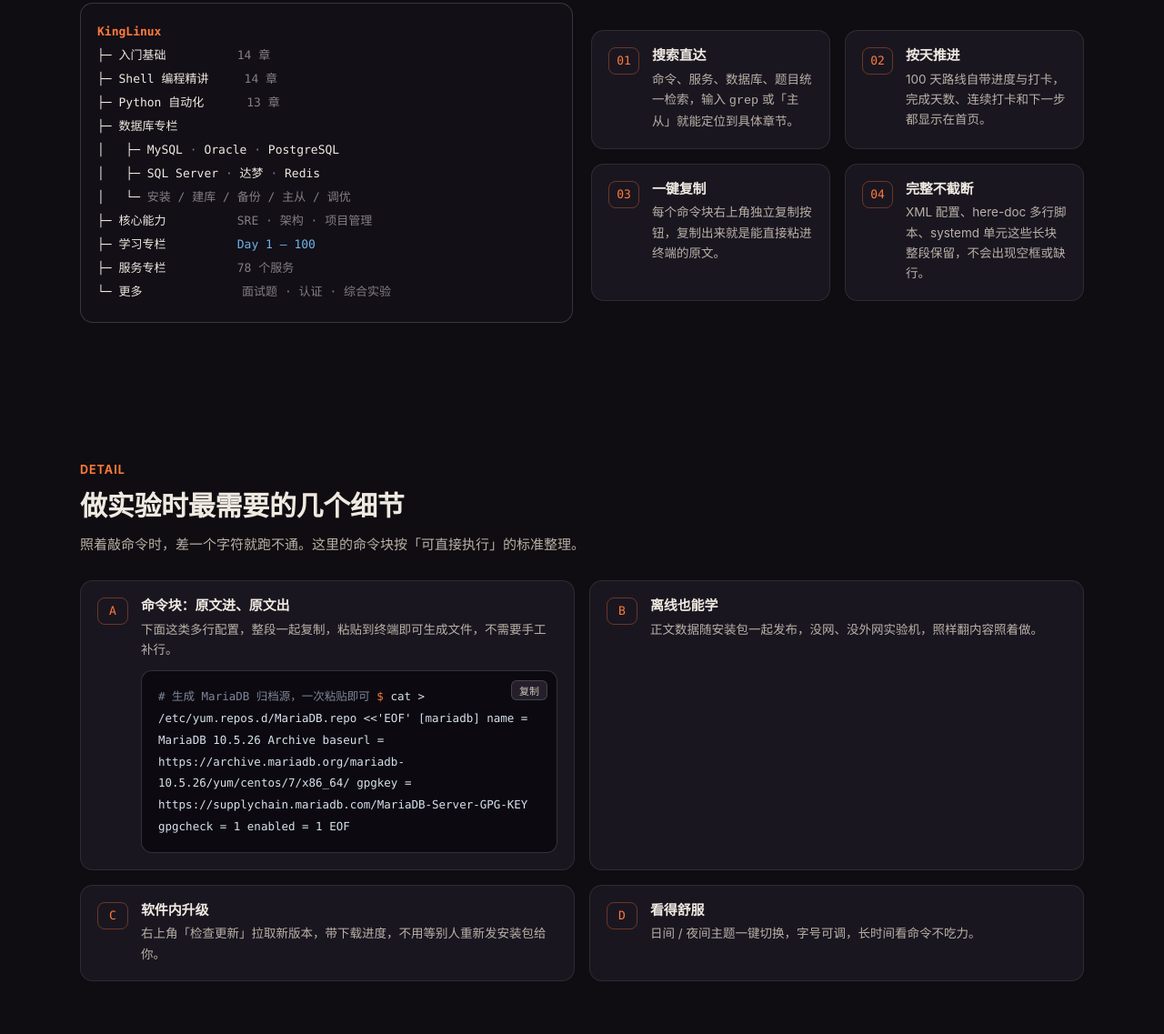
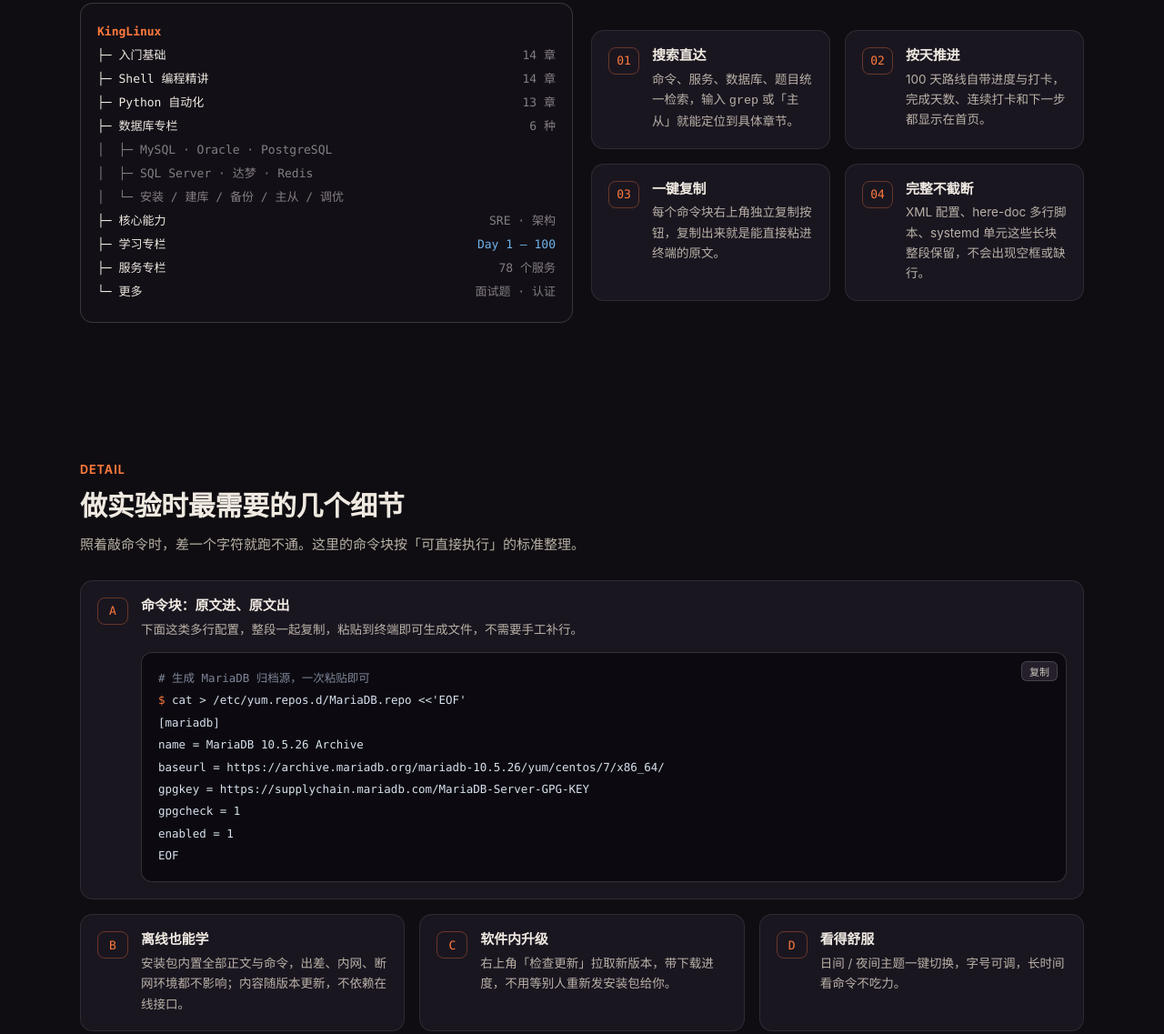
Before and after one commit to WangWeiXu921/kinglinux-site, a plain HTML site: page index.html in a window 1280 px wide. Shown: the part 2031-3168 px from the top of the page at 91% size. Drawn offline with Linux system fonts and the light colour scheme; no server answers.

Commit message:
fix: preserve code block line breaks and remove horizontal overflow

```diff
--- a/index.html
+++ b/index.html
@@ -158,18 +158,21 @@ section{scroll-margin-top:74px}
 .tree{
   font-family:var(--mono);font-size:13px;line-height:2;
   background:#120f16;border:1px solid var(--line-strong);border-radius:var(--radius);
-  padding:18px 18px 20px;overflow-x:auto;
+  padding:18px 18px 20px;overflow-x:auto;min-width:0;
 }
 .tree b{color:var(--accent);font-weight:600}
+.tree .row{display:flex;gap:10px;white-space:pre}
+.tree .lbl{flex:1;min-width:0}
+.tree .cnt{color:var(--ink-3);text-align:right;flex:0 0 auto}
 .tree .k{color:var(--ink)}
 .tree .c{color:var(--ink-3)}
 .tree .n{color:var(--blue)}
-.tree .row{white-space:pre}
 
 /* 特性列表 */
-.feat{display:grid;gap:16px;margin-top:30px}
-.feat-item{display:grid;grid-template-columns:34px 1fr;gap:14px;align-items:start;
+.feat{display:grid;gap:16px;margin-top:30px;min-width:0}
+.feat-item{display:grid;grid-template-columns:34px 1fr;gap:14px;align-items:start;min-width:0;
   background:var(--panel);border:1px solid var(--line);border-radius:var(--radius);padding:18px 18px}
+.feat-item > *{min-width:0}
 .feat-item .num{
   font-family:var(--mono);font-size:13px;color:var(--accent);
   border:1px solid rgba(255,122,61,.34);border-radius:8px;height:30px;display:grid;place-items:center;
@@ -178,18 +181,20 @@ section{scroll-margin-top:74px}
 .feat-item p{margin-top:5px;font-size:13.5px;color:var(--ink-2)}
 
 /* 命令块演示 */
+.code-wrap{position:relative;max-width:100%;min-width:0}
 .code{
-  font-family:var(--mono);font-size:12.5px;line-height:1.9;color:#d7e1ee;
+  font-family:var(--mono);font-size:12.5px;line-height:1.95;color:#d7e1ee;
   background:#0c0a10;border:1px solid var(--line-strong);border-radius:12px;
-  padding:16px 18px;overflow-x:auto;position:relative;
+  padding:16px 18px;overflow-x:auto;max-width:100%;
+  white-space:pre;
 }
 .code .c{color:#7d8598}
 .code .p{color:var(--accent)}
-.code .copy{
-  position:absolute;top:10px;right:10px;font-family:inherit;font-size:11px;
+.code-wrap .copy{
+  position:absolute;top:10px;right:10px;font-family:var(--mono);font-size:11px;
   color:#c9c2ba;background:#241f2b;border:1px solid var(--line-strong);border-radius:6px;padding:2px 8px;cursor:pointer;
 }
-.code .copy:hover{color:#fff;border-color:var(--accent)}
+.code-wrap .copy:hover{color:#fff;border-color:var(--accent)}
 
 /* ---------- 下载 ---------- */
 .dl{background:var(--bg-soft);border-top:1px solid var(--line);border-bottom:1px solid var(--line)}
@@ -216,6 +221,7 @@ section{scroll-margin-top:74px}
   background:var(--accent-soft);border:1px solid rgba(255,122,61,.3);color:var(--accent);
   font-family:var(--mono);font-size:11.5px;display:grid;place-items:center;
 }
+.dl-tip{margin-top:18px;font-size:12.5px;color:var(--ink-3);line-height:1.7;border-top:1px dashed var(--line);padding-top:12px}
 
 /* ---------- FAQ ---------- */
 .faq{display:grid;gap:10px;margin-top:30px}
@@ -244,6 +250,10 @@ footer{padding:44px 0 56px;border-top:1px solid var(--line)}
 .copy-line{margin-top:26px;font-size:12.5px;color:var(--ink-3)}
 
 /* ---------- 响应式 ---------- */
+@media (max-width:559px){
+  .ver-chip{display:none}
+  .hero h1{font-size:29px}
+}
 @media (min-width:560px){
   .hero h1{font-size:38px}
   .shot-pair{grid-template-columns:1fr 1fr}
@@ -260,6 +270,8 @@ footer{padding:44px 0 56px;border-top:1px solid var(--line)}
   .grid{grid-template-columns:repeat(3,1fr);gap:16px}
   .tree-wrap{grid-template-columns:1fr 1fr;align-items:start}
   .feat{grid-template-columns:1fr 1fr}
+  .feat-3{grid-template-columns:repeat(3,1fr)}
+  .feat-item.wide{grid-column:1 / -1}
   .dl-card{padding:32px 30px}
   .dl-main h3{font-size:24px}
 }
@@ -414,17 +426,17 @@ footer{padding:44px 0 56px;border-top:1px solid var(--line)}
     <div class="tree-wrap">
       <div class="tree" role="img" aria-label="KingLinux 左侧目录结构示例">
         <div class="row"><b>KingLinux</b></div>
-<div class="row">├─ <span class="k">入门基础</span>          <span class="c">14 章</span></div>
-<div class="row">├─ <span class="k">Shell 编程精讲</span>     <span class="c">14 章</span></div>
-<div class="row">├─ <span class="k">Python 自动化</span>      <span class="c">13 章</span></div>
-<div class="row">├─ <span class="k">数据库专栏</span></div>
-<div class="row">│   ├─ MySQL <span class="c">·</span> Oracle <span class="c">·</span> PostgreSQL</div>
-<div class="row">│   ├─ SQL Server <span class="c">·</span> 达梦 <span class="c">·</span> Redis</div>
-<div class="row">│   └─ <span class="c">安装 / 建库 / 备份 / 主从 / 调优</span></div>
-<div class="row">├─ <span class="k">核心能力</span>          <span class="c">SRE · 架构 · 项目管理</span></div>
-<div class="row">├─ <span class="k">学习专栏</span>          <span class="n">Day 1 – 100</span></div>
-<div class="row">├─ <span class="k">服务专栏</span>          <span class="c">78 个服务</span></div>
-<div class="row">└─ <span class="k">更多</span>              <span class="c">面试题 · 认证 · 综合实验</span></div>
+        <div class="row"><span class="lbl"><span class="k">├─ 入门基础</span></span><span class="cnt">14 章</span></div>
+        <div class="row"><span class="lbl"><span class="k">├─ Shell 编程精讲</span></span><span class="cnt">14 章</span></div>
+        <div class="row"><span class="lbl"><span class="k">├─ Python 自动化</span></span><span class="cnt">13 章</span></div>
+        <div class="row"><span class="lbl"><span class="k">├─ 数据库专栏</span></span><span class="cnt">6 种</span></div>
+        <div class="row"><span class="lbl"><span class="c">│  ├─ MySQL · Oracle · PostgreSQL</span></span></div>
+        <div class="row"><span class="lbl"><span class="c">│  ├─ SQL Server · 达梦 · Redis</span></span></div>
+        <div class="row"><span class="lbl"><span class="c">│  └─ 安装 / 建库 / 备份 / 主从 / 调优</span></span></div>
+        <div class="row"><span class="lbl"><span class="k">├─ 核心能力</span></span><span class="cnt">SRE · 架构</span></div>
+        <div class="row"><span class="lbl"><span class="k">├─ 学习专栏</span></span><span class="cnt n">Day 1 – 100</span></div>
+        <div class="row"><span class="lbl"><span class="k">├─ 服务专栏</span></span><span class="cnt">78 个服务</span></div>
+        <div class="row"><span class="lbl"><span class="k">└─ 更多</span></span><span class="cnt">面试题 · 认证</span></div>
       </div>
       <div class="feat">
         <div class="feat-item">
@@ -455,14 +467,14 @@ footer{padding:44px 0 56px;border-top:1px solid var(--line)}
       <h2>做实验时最需要的几个细节</h2>
       <p>照着敲命令时，差一个字符就跑不通。这里的命令块按「可直接执行」的标准整理。</p>
     </div>
-    <div class="feat" style="margin-top:26px">
-      <div class="feat-item">
+    <div class="feat feat-3" style="margin-top:26px">
+      <div class="feat-item wide">
         <div class="num">A</div>
         <div>
           <h4>命令块：原文进、原文出</h4>
           <p>下面这类多行配置，整段一起复制，粘贴到终端即可生成文件，不需要手工补行。</p>
-          <div class="code" style="margin-top:12px">
-<span class="c"># 生成 MariaDB 归档源，一次粘贴即可</span>
+          <div class="code-wrap" style="margin-top:14px">
+            <div class="code"><span class="c"># 生成 MariaDB 归档源，一次粘贴即可</span>
 <span class="p">$</span> cat &gt; /etc/yum.repos.d/MariaDB.repo &lt;&lt;'EOF'
 [mariadb]
 name = MariaDB 10.5.26 Archive
@@ -470,14 +482,14 @@ baseurl = https://archive.mariadb.org/mariadb-10.5.26/yum/centos/7/x86_64/
 gpgkey = https://supplychain.mariadb.com/MariaDB-Server-GPG-KEY
 gpgcheck = 1
 enabled = 1
-EOF
-<button class="copy" type="button" data-copy="#demoCopy">复制</button>
+EOF</div>
+            <button class="copy" type="button" data-copy="1">复制</button>
           </div>
         </div>
       </div>
       <div class="feat-item">
         <div class="num">B</div>
-        <div><h4>离线也能学</h4><p>正文数据随安装包一起发布，没网、没外网实验机，照样翻内容照着做。</p></div>
+        <div><h4>离线也能学</h4><p>安装包内置全部正文与命令，出差、内网、断网环境都不影响；内容随版本更新，不依赖在线接口。</p></div>
       </div>
       <div class="feat-item">
         <div class="num">C</div>
@@ -521,6 +533,7 @@ EOF
           <li>启动后登录账号（首次需联网激活）。</li>
           <li>从左侧「学习专栏」按 Day 1 开始，或直接搜索要用的命令。</li>
         </ol>
+        <p class="dl-tip">升级只需在软件内点「检查更新」，学习进度保留。</p>
       </div>
     </div>
   </div>
@@ -596,7 +609,10 @@ EOF
     var btn = e.target.closest("[data-copy]");
     if(!btn) return;
     var box = btn.parentElement;
-    var text = box.innerText.replace(/复制$/,"").replace(/复制/g,"").trim();
+    var clone = box.cloneNode(true);
+    var cloneBtn = clone.querySelector(".copy");
+    if(cloneBtn) cloneBtn.remove();
+    var text = clone.textContent.replace(/[ \t]+\n/g,"\n").replace(/\n{3,}/g,"\n\n").trim();
     var done = function(){ var old = btn.textContent; btn.textContent = "已复制"; setTimeout(function(){ btn.textContent = old; }, 1400); };
     if(navigator.clipboard && navigator.clipboard.writeText){
       navigator.clipboard.writeText(text).then(done, function(){ fallback(text, done); });
```
